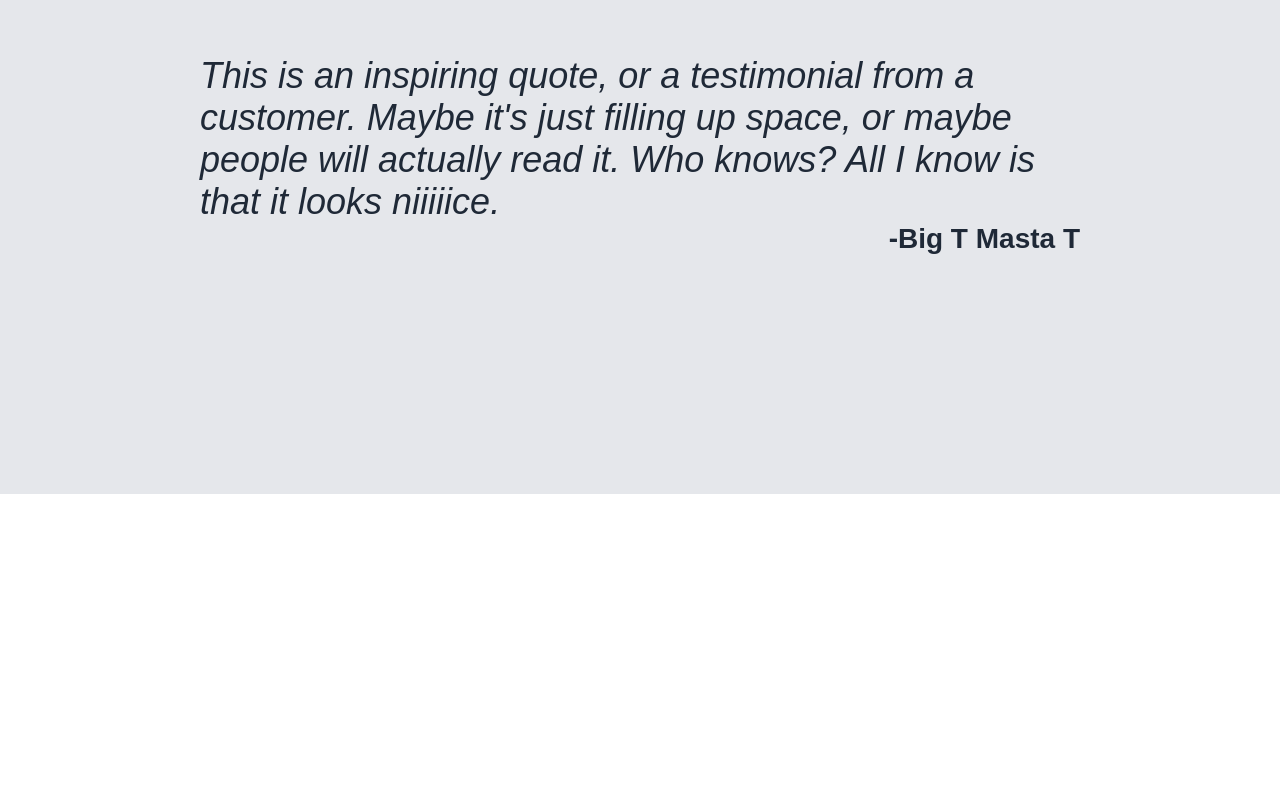
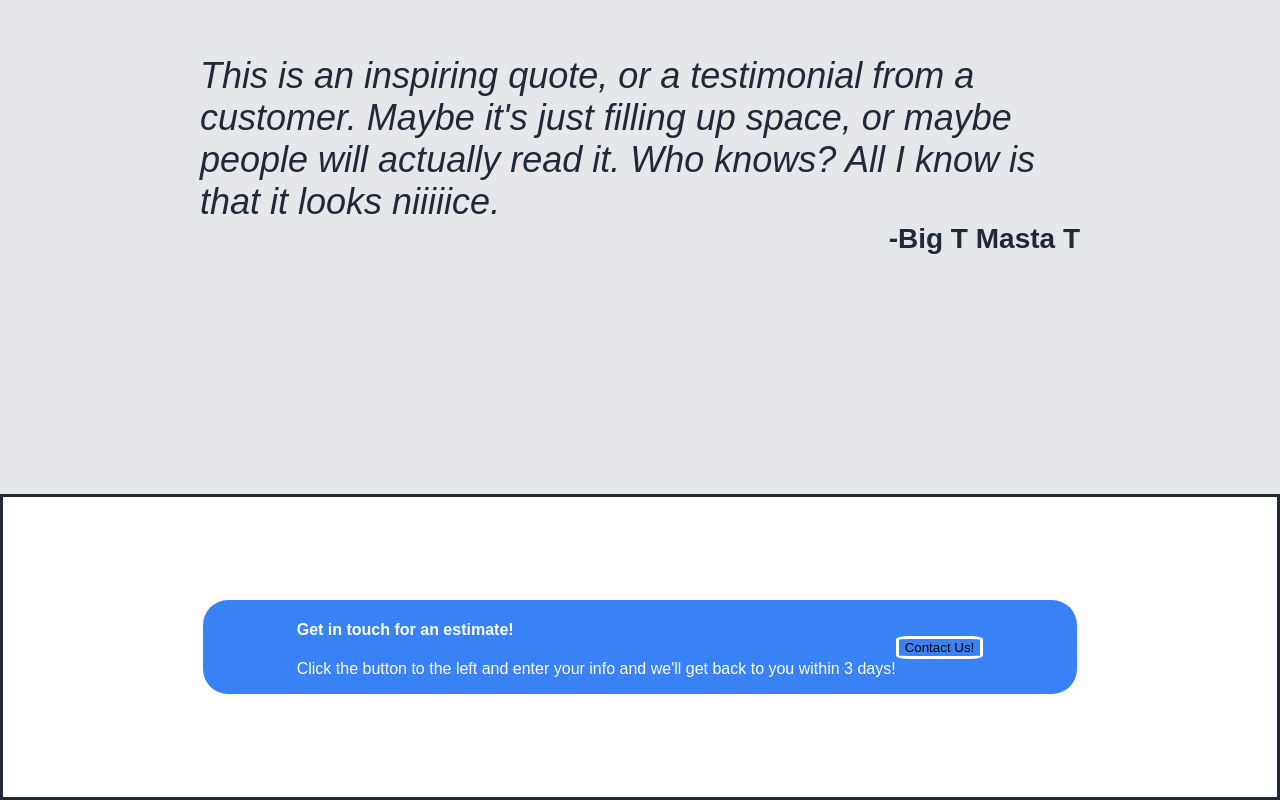
Before and after one commit to Tmoore52/landing-page, a plain HTML site: page index.html in a window 1280 px wide. Shown: the part 1096-1896 px from the top of the page. Before the commit the page ends 1590 px from the top, so only its background shows below. Drawn offline with Linux system fonts and the light colour scheme.

Commit message:
Added contact us spot
Needs more work

```diff
--- a/index.html
+++ b/index.html
@@ -58,13 +58,22 @@
                 </div>
             </div>
         </div>
-
         <div class="quote-box">
             <p class="quote">This is an inspiring quote, or a testimonial from a customer. Maybe it's just filling up space, or maybe people will actually read it. Who knows? All I know is that it looks niiiiice.</p>
             <p class="author">-Big T Masta T</p>
         </div>
 
+        <div class="signup">
+            <div class="contact">
+                <div class="contact-text">
+                    <h4>Get in touch for an estimate!</h4>
+                    <p>Click the button to the left and enter your info and we'll get back to you within 3 days!</p>
+                </div>
+                <button>Contact Us!</button>
+            </div>
 
+
+        </div>
 
 
     </div>
--- a/style.css
+++ b/style.css
@@ -157,3 +157,35 @@ ul {
     font-weight: bolder;
     font-size: 28px;
 }
+
+.signup{
+    height: 300px;
+    border: #1F2937 solid;
+    display: flex;
+    justify-content: center;
+    align-items: center;
+    padding: 0 200px;
+}
+
+.contact {
+    background-color: #3882f6;
+    color: white;
+    display: flex;
+    flex: 1;
+    width: 80%;
+    justify-content: center;
+    align-items: center;
+    border-radius: 25px;
+
+}
+
+.contact-text h4{
+    font-weight: bolder;
+
+}
+
+.contact button {
+    background-color: #3882f6;
+    border: white solid;
+    border-radius: 15%;
+}
```
